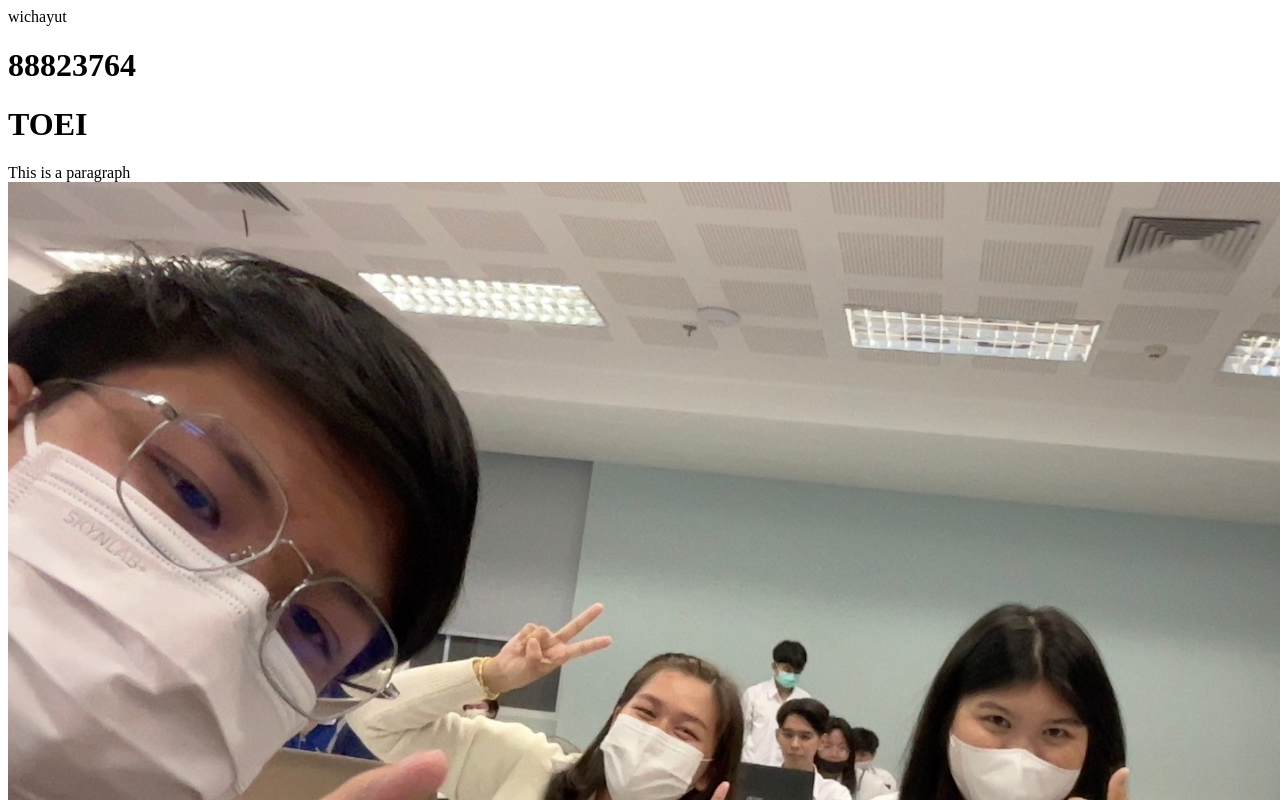
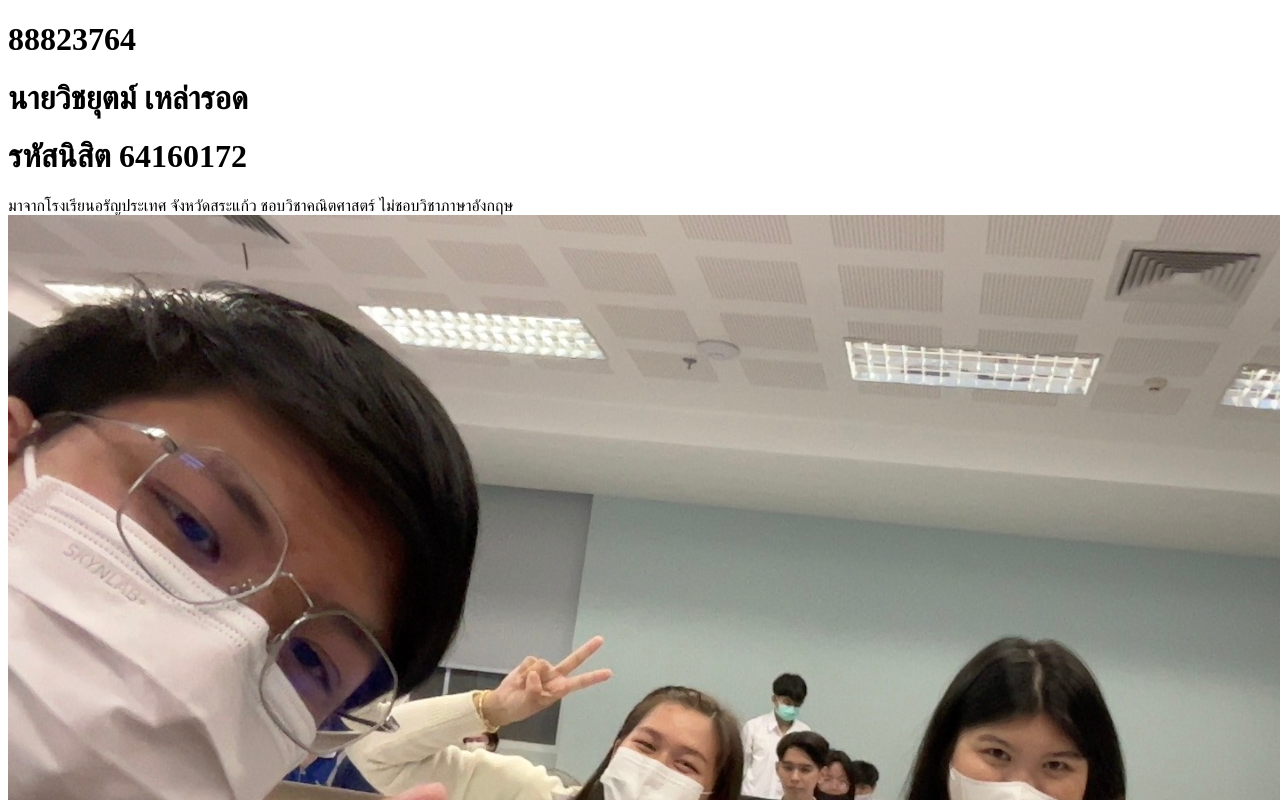
Before and after one commit to Wichayut1503/88823764, a plain HTML site: page index.html in a window 1280 px wide. Shown: the top 800 px of the page. Drawn offline with Linux system fonts and the light colour scheme.

Commit message:
Update index.html

```diff
--- a/index.html
+++ b/index.html
@@ -5,10 +5,10 @@
         <meta charset="utf-8" />
     </head>
     <body>
-        wichayut <br />
         <h1>88823764</h1>
-        <h1> TOEI </h1>
-        <p1>This is a paragraph</p1>
+        <h1> นายวิชยุตม์ เหล่ารอด </h1>
+        <h1> รหัสนิสิต 64160172</h1>
+        <p1>มาจากโรงเรียนอรัญประเทศ จังหวัดสระแก้ว ชอบวิชาคณิตศาสตร์ ไม่ชอบวิชาภาษาอังกฤษ</p1>
         <img src="445.png" />
     </body>
 </html>
```
